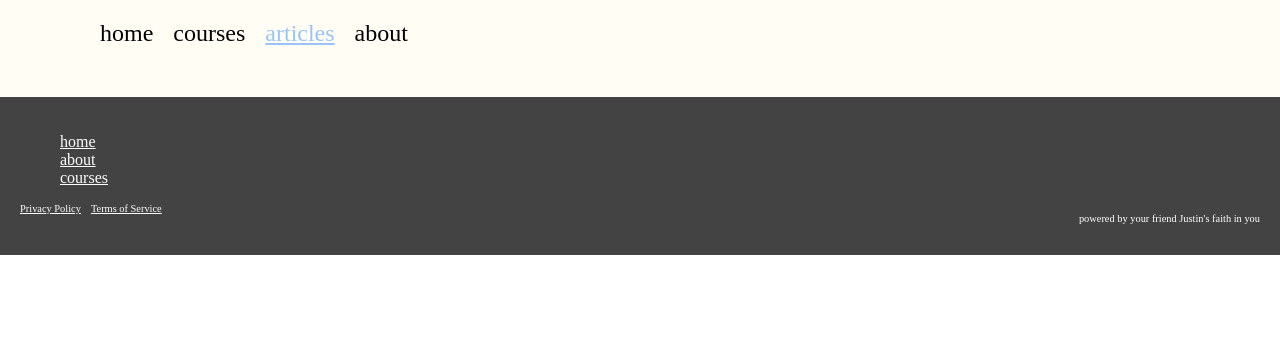
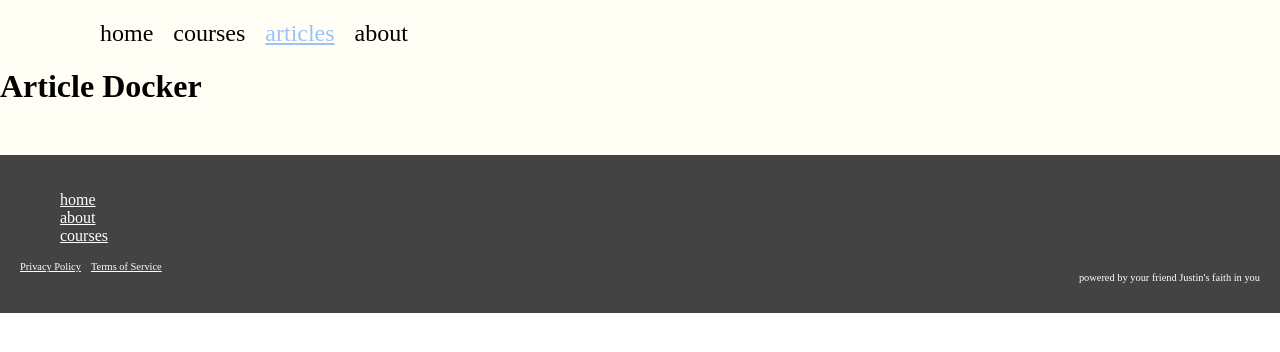
Before and after one commit to Domain-Force/frontline, a React (Create React App) app in the folder domain-force-front/: page /articles/docker in a window 1280 px wide. Shown: the top 352 px of the page. Built offline with nearby package versions, Linux system fonts and the light colour scheme; a web font is replaced by a local one.

Commit message:
[FIX][DOM-37] Figured out Routing for Articles

```diff
--- a/domain-force-front/src/App.js
+++ b/domain-force-front/src/App.js
@@ -7,6 +7,7 @@ import Courses from './pages/Courses';
 import Articles from './pages/Articles';
 import NavBar from './components/NavBar';
 import Footer from './components/Footer';
+import ArticleDocker from './pages/articles/ArticleDocker';
 
 function App() {
   return (
@@ -25,6 +26,7 @@ function App() {
 				<Route path="/about" element={<About />}/>
 				<Route path="/courses" element={<Courses />}/>
 				<Route path="/articles" element={<Articles />}/>
+				<Route path="/articles/docker" element={<ArticleDocker />} />
 			</Routes>
 		</main>
 		<Footer/>
--- a/domain-force-front/src/components/ArticleItem.js
+++ b/domain-force-front/src/components/ArticleItem.js
@@ -1,9 +1,9 @@
 import React from 'react';
 import { NavLink } from 'react-router-dom';
 
-function ArticleItem({ name, color }) {
+function ArticleItem({ path, name, color }) {
   return (
-	<NavLink className="article-item" to={`/article/${name}`} style={{ backgroundColor: color }}>
+	<NavLink className="article-item" to={`/articles/${path}`} style={{ backgroundColor: color }}>
 	  {name}
 	</NavLink>
   );
--- a/domain-force-front/src/pages/Articles.js
+++ b/domain-force-front/src/pages/Articles.js
@@ -1,5 +1,7 @@
 import React from 'react';
 import ArticleItem from '../components/ArticleItem';
+import { BrowserRouter as Router, Route, Routes } from 'react-router-dom';
+import ArticleDocker from './articles/ArticleDocker';
 
 function Articles() {
 	return (
@@ -7,7 +9,7 @@ function Articles() {
 			<p className="heading">articles</p>
 			<br/>
 			<div className="article-item-grid">
-				<ArticleItem name="moby docker (docker)" color="#FF9C9C" />
+				<ArticleItem path="docker" name="moby docker (docker)" color="#FF9C9C" />
 				<ArticleItem name="django, not the movie" color="#A0C8F8" />
 				<ArticleItem name="learning methodology" color="#FFD29C" />
 				<ArticleItem name="css (pretty things wow)" color="#A2A0F8" />
--- /dev/null
+++ b/domain-force-front/src/pages/articles/ArticleDocker.js
@@ -0,0 +1,11 @@
+import React from 'react';
+
+function ArticleDocker() {
+  return (
+	<div>
+	  <h1>Article Docker</h1>
+	</div>
+  );
+}
+
+export default ArticleDocker;
```
